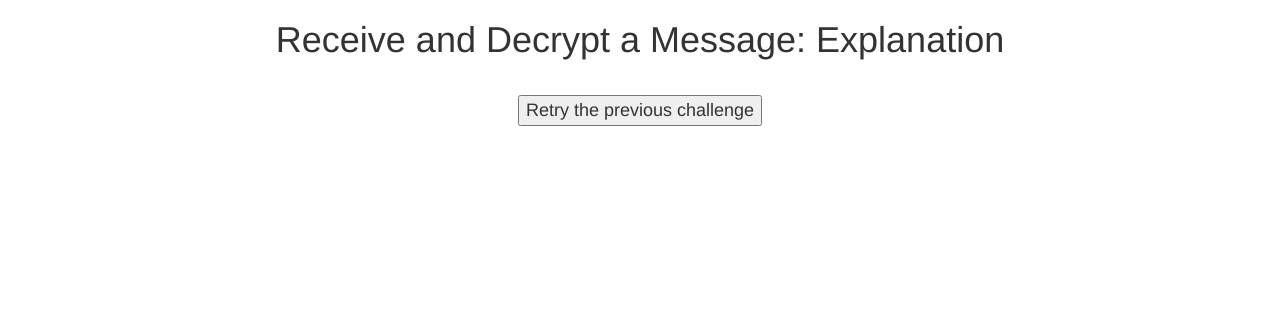
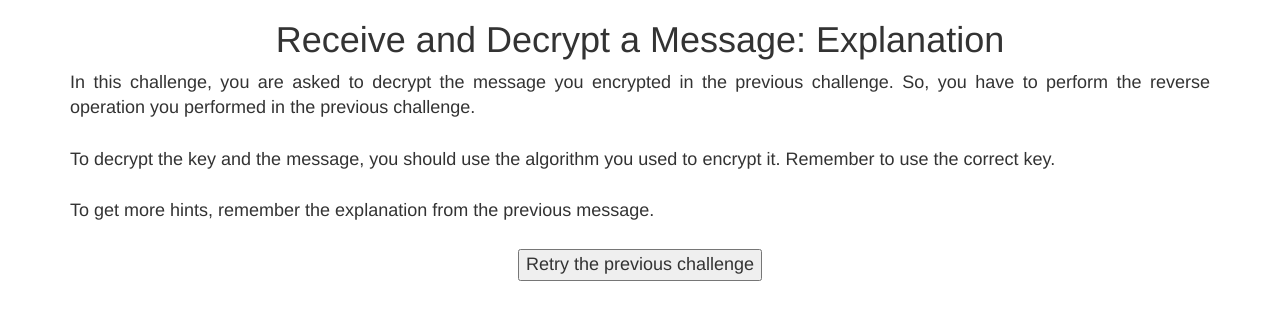
Before and after one commit to fmavb/questlines, a React (Create React App) app: page /challenge2/part3/explanation in a window 1280 px wide. Shown: the top 320 px of the page. Built offline with nearby package versions, Linux system fonts and the light colour scheme.

Commit message:
Adding more explanation

```diff
--- a/src/components/Challenge2/Part2Explanation.js
+++ b/src/components/Challenge2/Part2Explanation.js
@@ -57,7 +57,7 @@ export default class Part2Explanation extends Component {
                             decrypt the message.
                             Also, the public key can be used to validate a message sent by the owner of the private key.
                         </li>
-                        <li>Private key: The private key is the key that the owner keeps private.
+                        <li>Private key: The private key is the key that the owner keeps secret.
                             The private key is used to decrypt a message encrypted
                             with its corresponding public key. The private key can also be used to
                             encrypt a message to show the people who have the corresponding public key that
--- a/src/components/Challenge2/Part3Explanation.js
+++ b/src/components/Challenge2/Part3Explanation.js
@@ -19,7 +19,15 @@ export default class Part3Explanation extends Component{
             integrity="sha384-HSMxcRTRxnN+Bdg0JdbxYKrThecOKuH5zCYotlSAcp1+c8xmyTe9GYg1l9a69psu" crossorigin="anonymous"></link>
                 <h1>Receive and Decrypt a Message: Explanation</h1>
                 <div className="container">
-
+                    In this challenge, you are asked to decrypt the message you encrypted in the previous challenge.
+                    So, you have to perform the reverse operation you performed in the previous challenge.
+                    <br />
+                    <br />
+                    To decrypt the key and the message,
+                    you should use the algorithm you used to encrypt it. Remember to use the correct key.
+                    <br />
+                    <br />
+                    To get more hints, remember the explanation from the previous message.
                     <div>
                         <button onClick={this.back} style={{margin: "25px"}}>Retry the previous challenge</button>
                     </div>
--- a/src/components/Challenge3.js
+++ b/src/components/Challenge3.js
@@ -133,6 +133,7 @@ export default class Challenge3 extends Component {
         return (
             <div>
                 <h1>Challenge 3</h1>
+                Find 4 files that show that the company has been using poor cryptography practices.
                 <div>
                     <div className="page" id="page">
                         <div className="browser">
```
